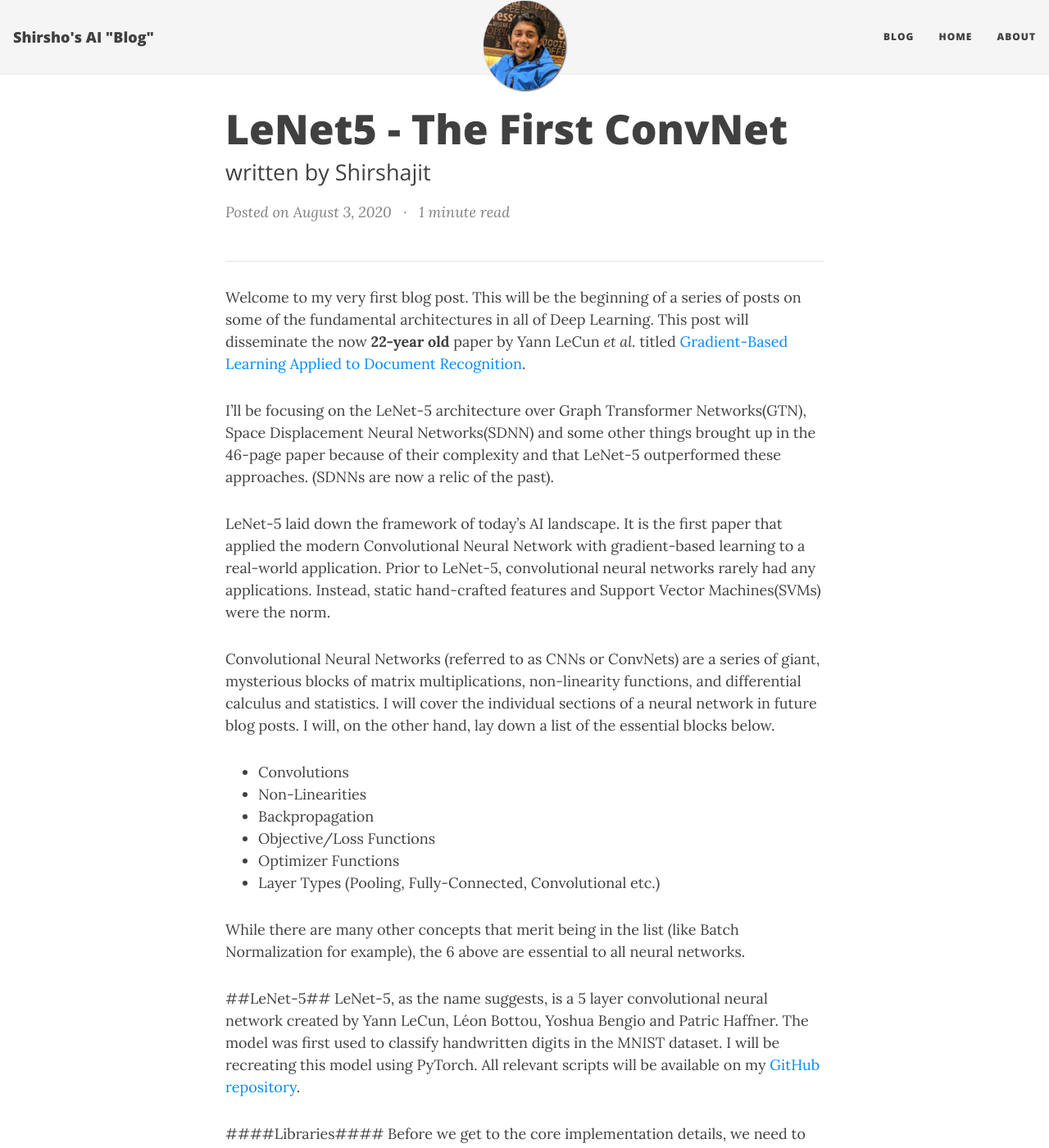
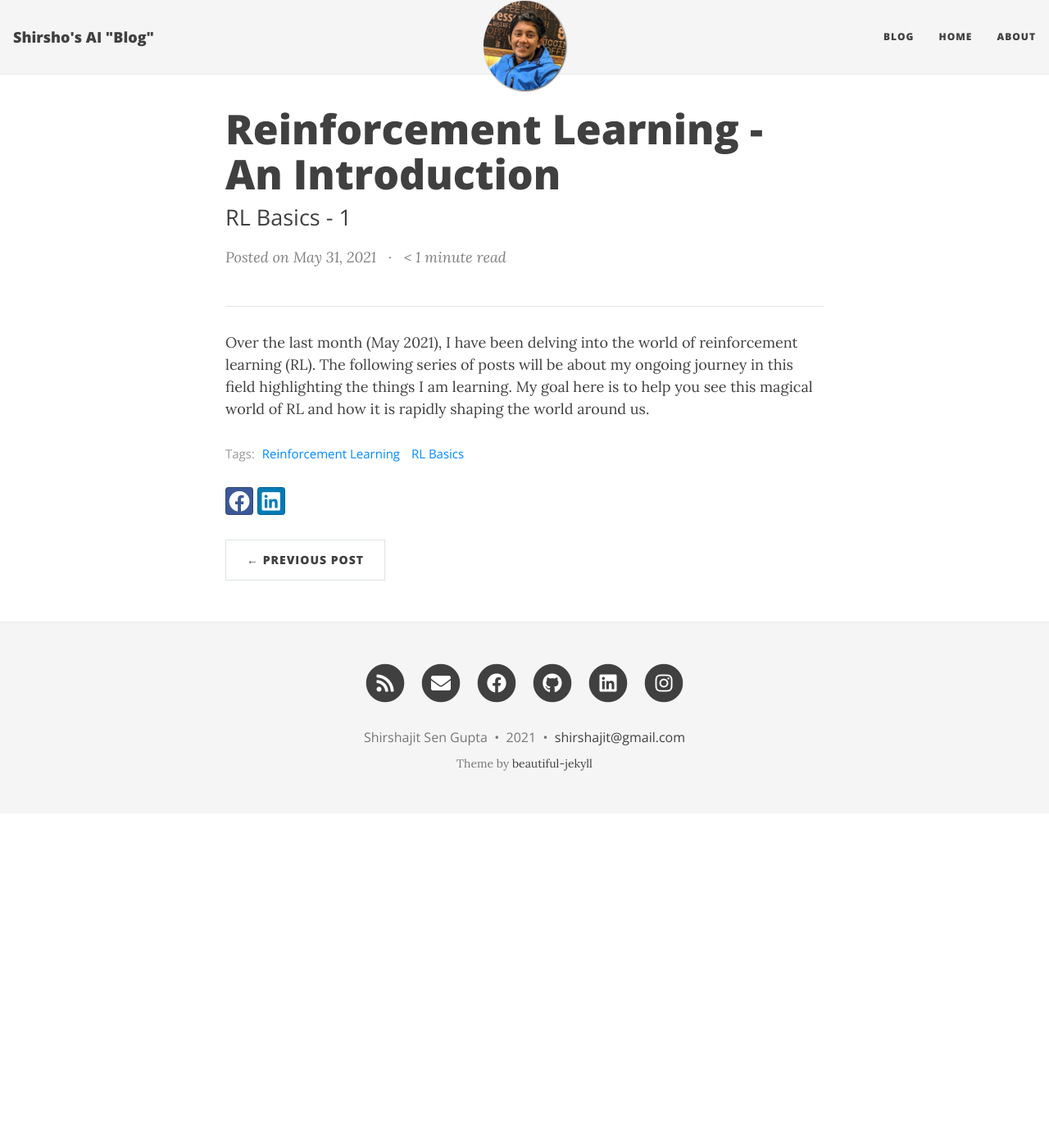
Before and after one commit to shirsho-12/shirsho-12.github.io, a Jekyll site: the page built from _posts/2021-05-31-rl_intro.md, in a window 1280 px wide and 1400 px high. Shown: the whole window at 82% size. Built offline with Jekyll 4.4.1, drawn with Linux system fonts in a browser that asks for light colours; nearby versions of some CDN libraries; some of the changed text lies outside the part shown.

Commit message:
RL Post 1 - para 1

```diff
--- a/_posts/2020-08-03-lenet5.md
+++ b/_posts/2020-08-03-lenet5.md
@@ -1,7 +1,7 @@
 ---
 layout: post
 title:  LeNet5 - The First ConvNet
-subtitle: written by Shirshajit
+subtitle: Neural Architectures
 permalink: /blog/lenet/
 tags: [Deep Learning, Architectures]
 comments: true
--- /dev/null
+++ b/_posts/2021-05-31-rl_intro.md
@@ -0,0 +1,11 @@
+---
+layout: post
+title:  Reinforcement Learning - An Introduction
+subtitle: RL Basics - 1
+permalink: /blog/lenet/
+tags: [Reinforcement Learning, RL Basics]
+comments: true
+---
+
+* * *
+Over the last month (May 2021), I have been delving into the world of reinforcement learning (RL). The following series of posts will be about my ongoing journey in this field highlighting the things I am learning. My goal here is to help you see this magical world of RL and how it is rapidly shaping the world around us.
```
